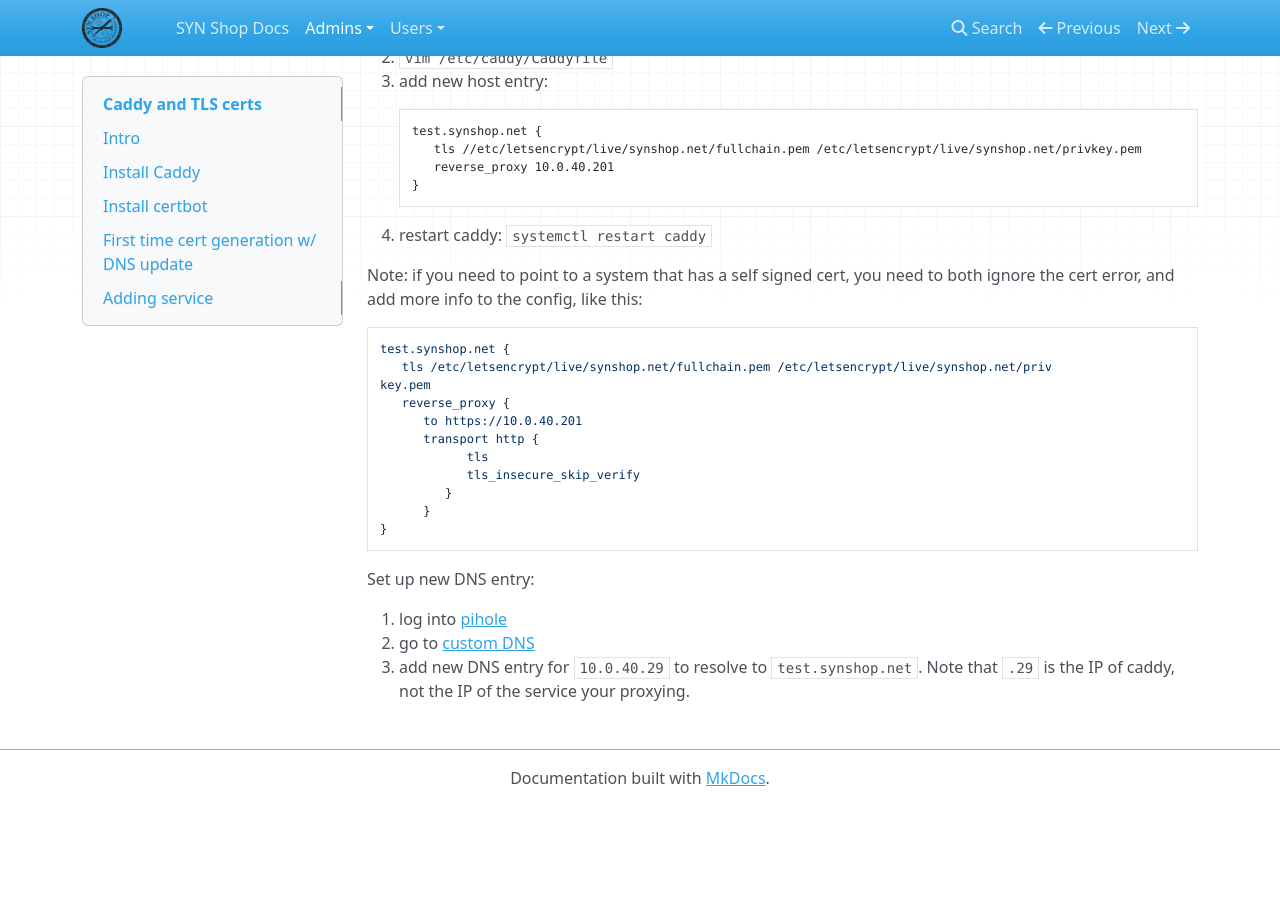
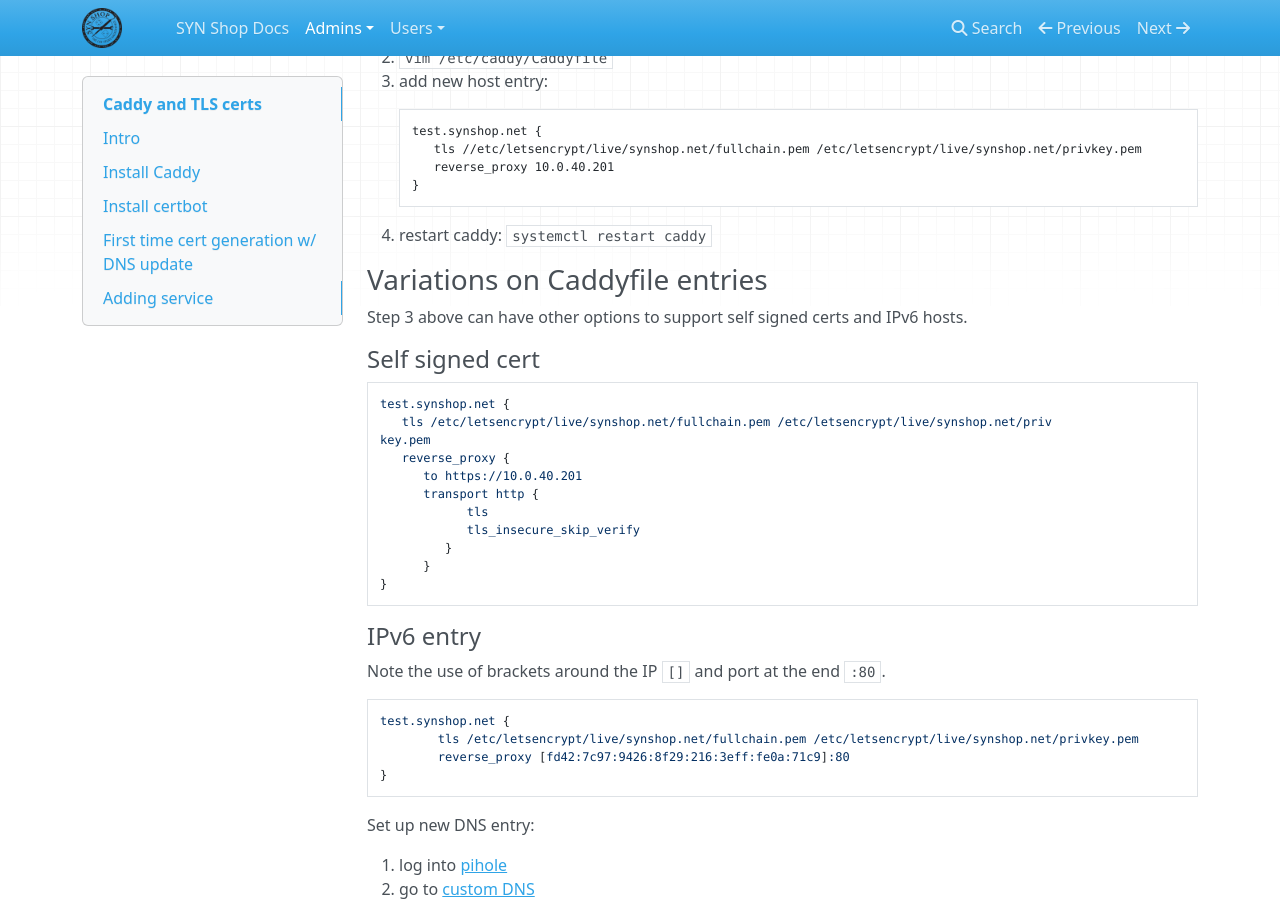
Before and after one commit to synshop/rtfm, an MkDocs documentation site: the page built from docs/admins/Caddy and TLS certs.md, in a window 1280 px wide and 900 px high, scrolled down 1487 px. Built offline with MkDocs 1.6.1, drawn with Linux system fonts in a browser that asks for light colours; nearby versions of some CDN libraries; before the commit the page ends 2293 px from its top, so only the background shows below that.

Commit message:
Update Caddy and TLS certs.md

````diff
--- a/docs/admins/Caddy and TLS certs.md
+++ b/docs/admins/Caddy and TLS certs.md
@@ -89,7 +89,12 @@
 
 4. restart caddy:  `systemctl restart caddy`
 
-Note: if you need to point to a system that has a self signed cert, you need to both ignore the cert error, and add more info to the config, like this:
+
+### Variations on Caddyfile entries
+
+Step 3 above can have other options to support self signed certs and IPv6 hosts.
+
+#### Self signed cert
 
 ```yaml
 test.synshop.net {
@@ -105,6 +110,17 @@
 }
 ```
 
+#### IPv6 entry
+
+Note the use of brackets around the IP `[]` and port at the end `:80`.
+
+```yaml
+test.synshop.net {
+        tls /etc/letsencrypt/live/synshop.net/fullchain.pem /etc/letsencrypt/live/synshop.net/privkey.pem
+        reverse_proxy [fd42:7c97:9426:8f29:216:3eff:fe0a:71c9]:80
+}
+```
+
 Set up new DNS entry:
 
 1. log into [pihole](https://10.0.40.66/admin/)
````
